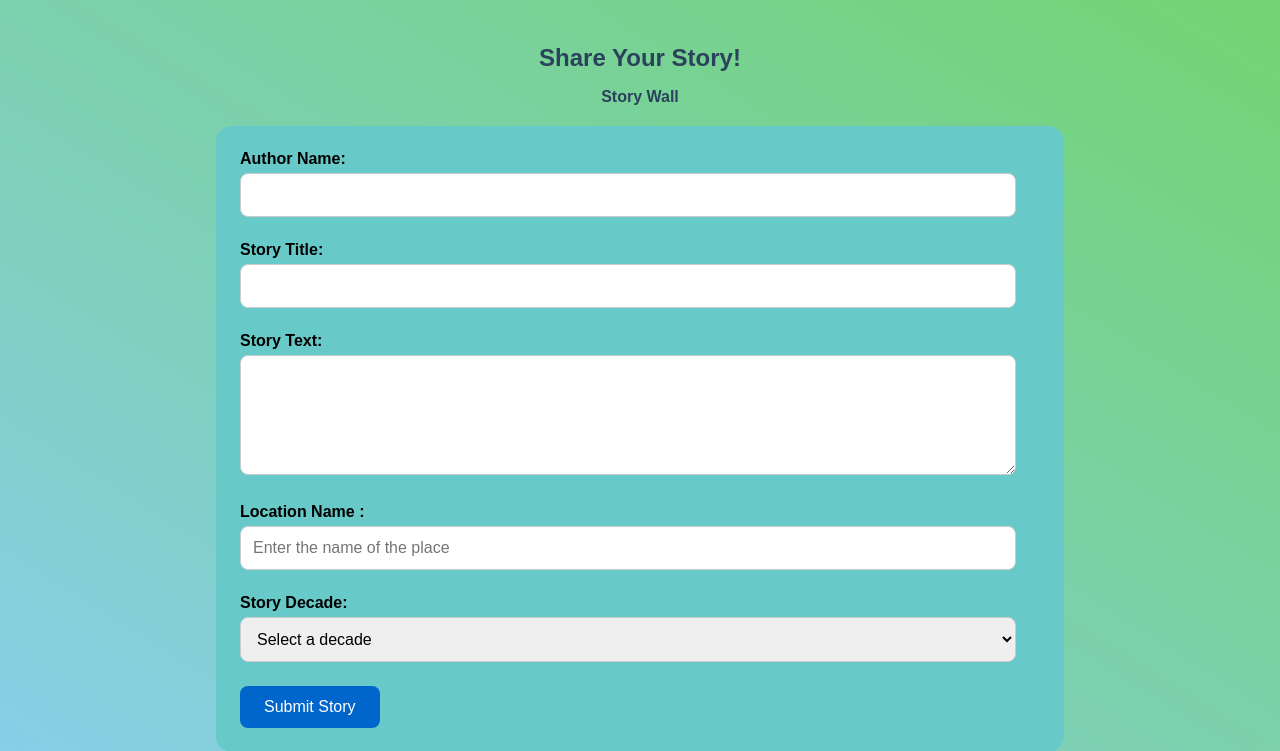
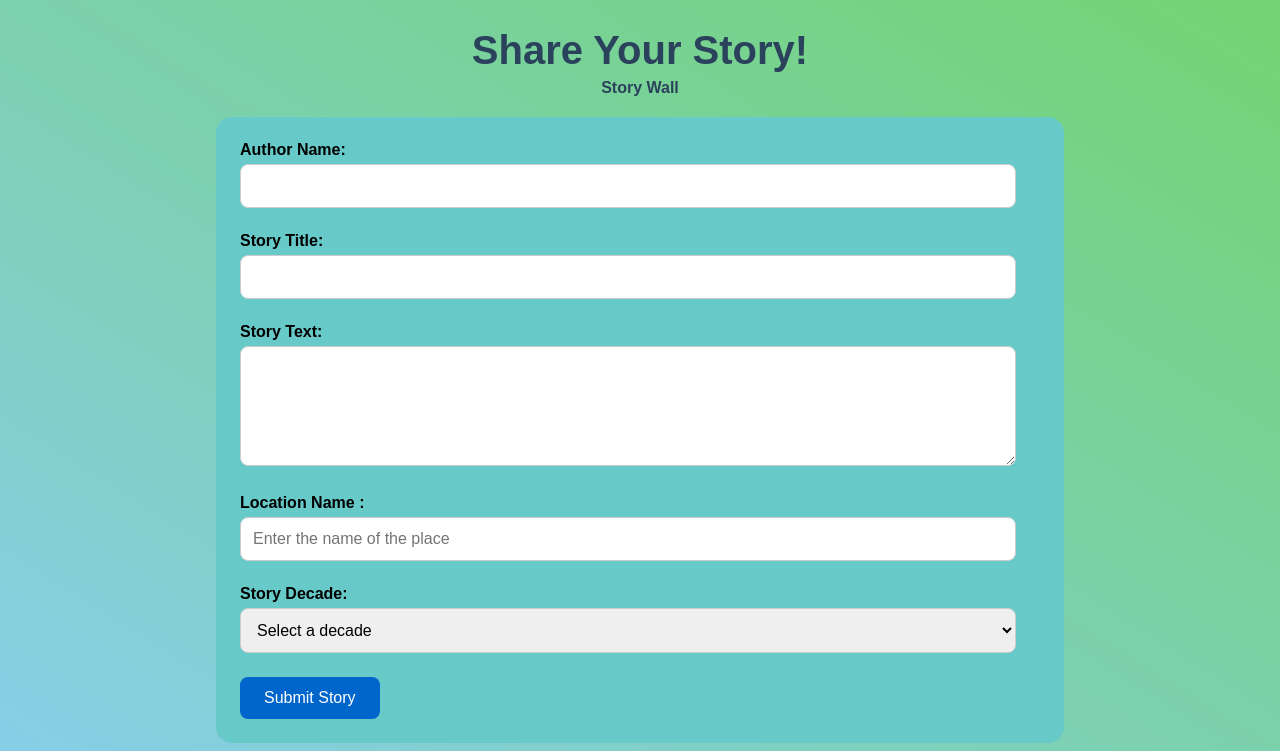
Before and after one commit to NafeesA35/HacktivismII, a Flask app: page /submit in a window 1280 px wide. Shown: the top 751 px of the page. Run offline with Flask 3, Linux system fonts and the light colour scheme; some web fonts are replaced.

Commit message:
Update Header Size in submit.css To Ensure Consistency

```diff
--- a/ProgramDirectory/static/css/submit.css
+++ b/ProgramDirectory/static/css/submit.css
@@ -22,8 +22,10 @@ header {
 }
 
 header h1 {
-    font-size: 24px;
     color: #2b425c;
+    margin: 0 0 0.35rem;
+    font-size: 2.5rem;
+    font-weight: 750;
 }
 
 nav a {
```
